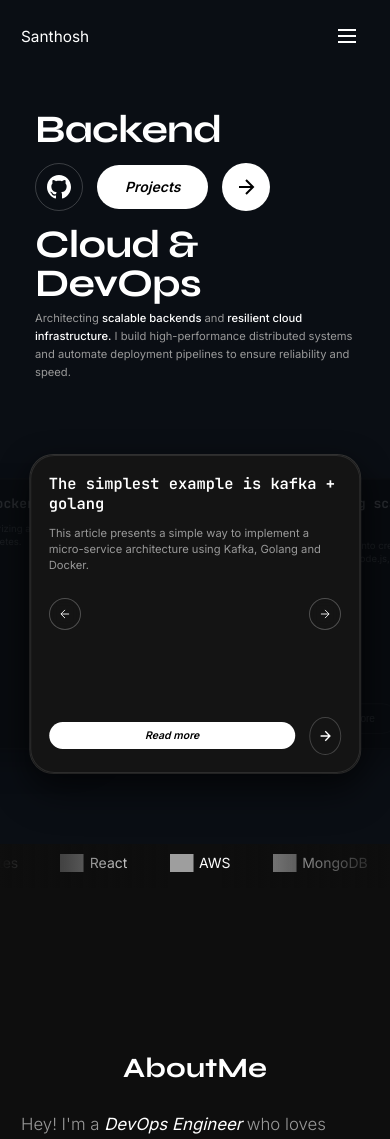
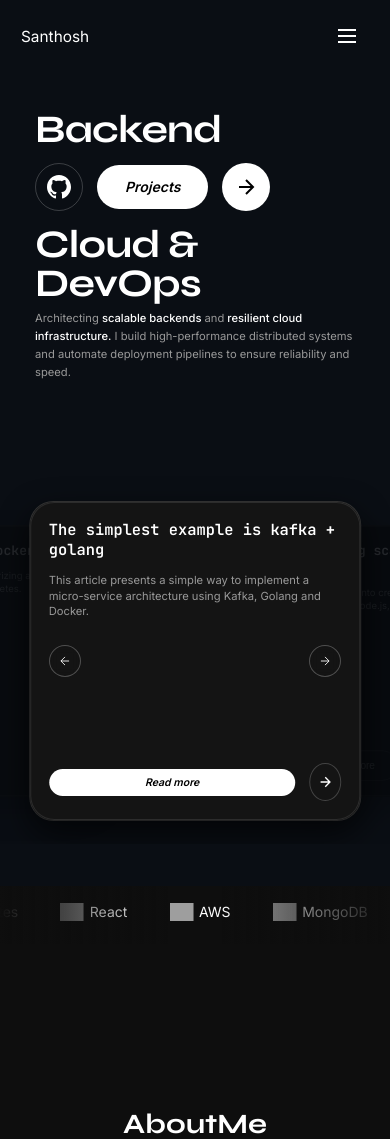
Before and after one commit to Santhosh132-ops/--Portfolio, a React (Vite) app: page / in a window 390 px wide. Shown: the top 1139 px of the page. Built offline with nearby package versions, Linux system fonts and the light colour scheme; grey boxes are pictures that could not be loaded.

Commit message:
Fix:Adjusted margin and modified skills horizontal scroll

```diff
--- a/src/components/About.css
+++ b/src/components/About.css
@@ -5,6 +5,7 @@
     position: relative;
     display: flex;
     align-items: center;
+
 }
 
 .about-container {
--- a/src/components/Hero.css
+++ b/src/components/Hero.css
@@ -162,7 +162,7 @@ body {
     flex: 1;
     position: relative;
     width: 100%;
-    margin-top: 4vh;
+    margin-top: 15vh;
     margin-bottom: 2vh;
     display: flex;
     align-items: center;
--- a/src/components/HorizontalSkills.css
+++ b/src/components/HorizontalSkills.css
@@ -64,3 +64,10 @@
         transform: translateX(-50%);
     }
 }
+
+@media (max-width: 768px) {
+    .skills-marquee {
+        margin-top: 3rem;
+        padding: 1rem 0;
+    }
+}
```
